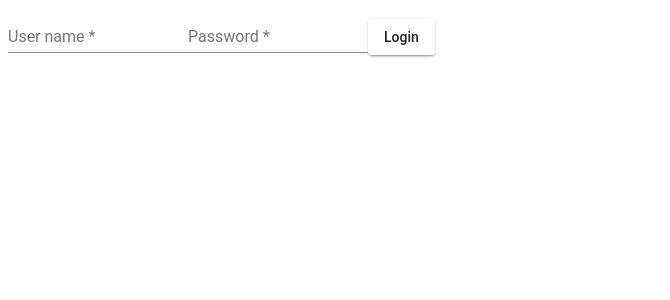
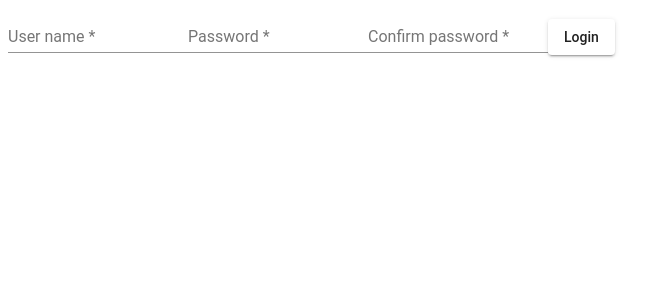
Before and after one commit to gnusmus1257/NewShop, an Angular app: page / in a window 1280 px wide. Shown: the top 300 px of the page, without its empty margins (0-670 px from the left). Built offline with nearby package versions, Linux system fonts and the light colour scheme.

Commit message:
added confirm password validation

```diff
--- a/src/app/Services/AuthService.ts
+++ b/src/app/Services/AuthService.ts
@@ -6,7 +6,7 @@ import { Constants } from '../Models/Constants';
 @Injectable()
 export class AuthService {
 
-  public user: User;
+  private user: User;
 
   constructor() { }
 
@@ -17,6 +17,14 @@ export class AuthService {
     } else {
       return false;
     }
+  }
+
+  public getUser(): User {
+    return this.user;
+  }
+
+  public isLogged(): boolean {
+    return this.user ? true : false;
   }
 
   public isLoginValid(user: User): boolean {
--- a/src/app/UI/ValidatorsHelpers/MyErrorStateMathcher.ts
+++ b/src/app/UI/ValidatorsHelpers/defaultErrorStateMatcher.ts
@@ -1,9 +1,7 @@
 import { ErrorStateMatcher } from '@angular/material/core';
-
 import { FormControl, FormGroupDirective, NgForm } from '@angular/forms';
 
-/** Error when invalid control is dirty, touched, or submitted. */
-export class MyErrorStateMatcher implements ErrorStateMatcher {
+export class DefaultErrorStateMatcher implements ErrorStateMatcher {
   isErrorState(
     control: FormControl | null,
     form: FormGroupDirective | NgForm | null
--- /dev/null
+++ b/src/app/UI/ValidatorsHelpers/passwordsErrorStateMatcher.ts
@@ -0,0 +1,14 @@
+import { ErrorStateMatcher } from '@angular/material/core';
+import { FormControl, FormGroupDirective, NgForm } from '@angular/forms';
+
+export class PasswordsErrorStateMatcher implements ErrorStateMatcher {
+  isErrorState(control: FormControl | null, form: FormGroupDirective | NgForm | null): boolean {
+    const invalidCtrl = !!(control && control.invalid && control.parent.dirty);
+    const invalidParent = !!(control && control.parent && control.parent.invalid && control.parent.dirty);
+
+    return !!(
+      control &&
+      (control.dirty || control.touched || form.submitted) &&
+      (invalidCtrl || invalidParent));
+  }
+}
--- /dev/null
+++ b/src/app/UI/ValidatorsHelpers/passwordsValidation.ts
@@ -0,0 +1,11 @@
+import { FormGroup } from '@angular/forms';
+
+export class PasswordsValidation {
+
+  public static check(group: FormGroup) {
+    const pass = group.controls.password.value;
+    const confirmPass = group.controls.confirmPassword.value;
+
+    return pass === confirmPass ? null : { notSame: true };
+  }
+}
--- a/src/app/UI/auth/auth.component.html
+++ b/src/app/UI/auth/auth.component.html
@@ -1 +1 @@
-<app-login></app-login>
+<app-register></app-register>
--- a/src/app/UI/auth/login/login.component.html
+++ b/src/app/UI/auth/login/login.component.html
@@ -1,6 +1,7 @@
 <form [formGroup]="loginForm" (ngSubmit)="onLogin()">
   <mat-form-field>
-    <input matInput placeholder="User name" name="name" formControlName="username" [(ngModel)]="user.username" [errorStateMatcher]="matcher">
+    <input matInput placeholder="User name" name="name" formControlName="username" [(ngModel)]="user.username"
+      [errorStateMatcher]="matcher">
     <mat-error *ngIf="loginForm.get('username').hasError('minlength')">
       Min length {{constants.minValidationLength}}
     </mat-error>
@@ -13,7 +14,8 @@
   </mat-form-field>
 
   <mat-form-field>
-    <input matInput placeholder="Password" name="password" formControlName="password" [(ngModel)]="user.password" [errorStateMatcher]="matcher">
+    <input matInput placeholder="Password" name="password" formControlName="password" [(ngModel)]="user.password"
+      [errorStateMatcher]="matcher" type="password">
     <mat-error *ngIf="loginForm.get('password').hasError('minlength')">
       Min length {{constants.minValidationLength}}
     </mat-error>
--- a/src/app/UI/auth/login/login.component.ts
+++ b/src/app/UI/auth/login/login.component.ts
@@ -7,7 +7,7 @@ import {
   FormBuilder
 } from '@angular/forms';
 import { User } from '../../../Models/User';
-import { MyErrorStateMatcher } from '../../ValidatorsHelpers/MyErrorStateMathcher';
+import { DefaultErrorStateMatcher } from '../../ValidatorsHelpers/defaultErrorStateMatcher';
 
 @Component({
   selector: 'app-login',
@@ -38,7 +38,7 @@ export class LoginComponent implements OnInit {
         Validators.maxLength(Constants.maxValidationLength)
       ]]
     });
-    this.matcher = new MyErrorStateMatcher();
+    this.matcher = new DefaultErrorStateMatcher();
   }
 
   onLogin() {
--- a/src/app/UI/auth/register/register.component.html
+++ b/src/app/UI/auth/register/register.component.html
@@ -1,7 +1,7 @@
 <form [formGroup]="registerForm" (ngSubmit)="onRegister()">
   <mat-form-field>
     <input matInput placeholder="User name" name="name" formControlName="username" [(ngModel)]="user.username"
-      [errorStateMatcher]="matcher">
+      [errorStateMatcher]="defaultMatcher">
     <mat-error *ngIf="registerForm.get('username').hasError('minlength')">
       Min length {{constants.minValidationLength}}
     </mat-error>
@@ -15,7 +15,7 @@
 
   <mat-form-field>
     <input matInput placeholder="Password" name="password" formControlName="password" [(ngModel)]="user.password"
-      [errorStateMatcher]="matcher">
+      [errorStateMatcher]="defaultMatcher" type="password">
     <mat-error *ngIf="registerForm.get('password').hasError('minlength')">
       Min length {{constants.minValidationLength}}
     </mat-error>
@@ -28,8 +28,8 @@
   </mat-form-field>
 
   <mat-form-field>
-    <input matInput placeholder="Confirm password" name="confirmPassword" formControlName="confirmPassword" [(ngModel)]="user.password"
-      [errorStateMatcher]="matcher">
+    <input matInput placeholder="Confirm password" name="confirmPassword" formControlName="confirmPassword"
+      [errorStateMatcher]="passwordMatcher" type="password">
     <mat-error *ngIf="registerForm.get('confirmPassword').hasError('minlength')">
       Min length {{constants.minValidationLength}}
     </mat-error>
@@ -39,6 +39,9 @@
     <mat-error *ngIf="registerForm.get('confirmPassword').hasError('required')">
       Field is <strong>required</strong>
     </mat-error>
+    <mat-error *ngIf="registerForm.hasError('notSame')">
+      Passwords do not match
+    </mat-error>
   </mat-form-field>
 
   <button mat-raised-button type="submit">Login</button>
--- a/src/app/UI/auth/register/register.component.ts
+++ b/src/app/UI/auth/register/register.component.ts
@@ -1,9 +1,11 @@
+import { PasswordsValidation } from '../../ValidatorsHelpers/passwordsValidation';
 import { Component, OnInit } from '@angular/core';
 import { FormGroup, FormBuilder, Validators } from '@angular/forms';
 import { User } from 'src/app/Models/User';
 import { Constants } from 'src/app/Models/Constants';
 import { AuthService } from 'src/app/Services/AuthService';
-import { MyErrorStateMatcher } from '../../ValidatorsHelpers/MyErrorStateMathcher';
+import { DefaultErrorStateMatcher } from '../../ValidatorsHelpers/defaultErrorStateMatcher';
+import { PasswordsErrorStateMatcher } from '../../ValidatorsHelpers/passwordsErrorStateMatcher';
 
 @Component({
   selector: 'app-register',
@@ -13,8 +15,10 @@ import { MyErrorStateMatcher } from '../../ValidatorsHelpers/MyErrorStateMathche
 export class RegisterComponent implements OnInit {
   public registerForm: FormGroup;
   public user: User;
-  public matcher;
+  public defaultMatcher;
+  public passwordMatcher;
   public constants = Constants;
+  public confirmPassword: string;
 
   private formBuilder = new FormBuilder();
 
@@ -38,14 +42,20 @@ export class RegisterComponent implements OnInit {
         Validators.minLength(Constants.minValidationLength),
         Validators.maxLength(Constants.maxValidationLength)
       ]]
-    });
-    this.matcher = new MyErrorStateMatcher();
+    }, {
+        validators: PasswordsValidation.check
+      });
+    this.defaultMatcher = new DefaultErrorStateMatcher();
+    this.passwordMatcher = new PasswordsErrorStateMatcher();
   }
 
   onRegister() {
     if (this.registerForm.valid) {
-      const isLogged = this.authService.login(this.user);
-      console.log(isLogged);
+      // const isLogged = this.authService.login(this.user);
+      // console.log(isLogged);
+      console.log('valid');
+    } else {
+      console.log(JSON.stringify(this.registerForm.errors));
     }
   }
 
```
Also changed, not shown: src/app/Services/ErrorHelper.ts (deleted).
